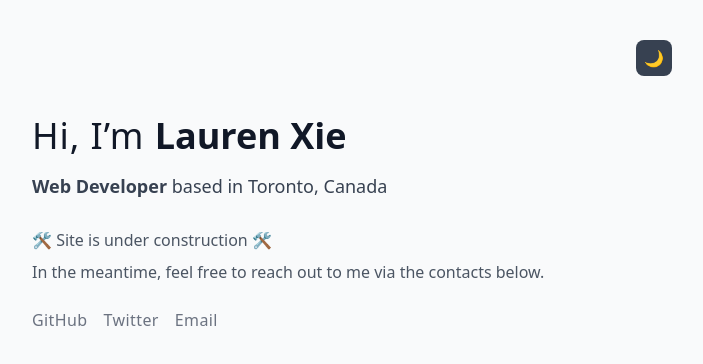
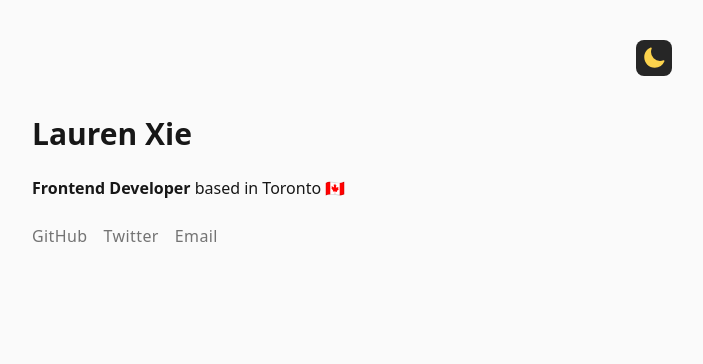
Before and after one commit to lrnxie/lrnxie.com, a Next.js app: page / in a window 1280 px wide. Shown: the top 364 px of the page, without its empty margins (288-991 px from the left). Built offline with nearby package versions, Linux system fonts and the light colour scheme.

Commit message:
Some UI updates

```diff
--- a/components/Layout.js
+++ b/components/Layout.js
@@ -1,6 +1,34 @@
 import Head from "next/head";
 import { useState, useEffect } from "react";
 import { useTheme } from "next-themes";
+
+function SunIcon() {
+  return (
+    <svg
+      xmlns="http://www.w3.org/2000/svg"
+      viewBox="0 0 24 24"
+      className="mx-auto w-7 h-7 fill-amber-500"
+    >
+      <path d="M12 2.25a.75.75 0 01.75.75v2.25a.75.75 0 01-1.5 0V3a.75.75 0 01.75-.75zM7.5 12a4.5 4.5 0 119 0 4.5 4.5 0 01-9 0zM18.894 6.166a.75.75 0 00-1.06-1.06l-1.591 1.59a.75.75 0 101.06 1.061l1.591-1.59zM21.75 12a.75.75 0 01-.75.75h-2.25a.75.75 0 010-1.5H21a.75.75 0 01.75.75zM17.834 18.894a.75.75 0 001.06-1.06l-1.59-1.591a.75.75 0 10-1.061 1.06l1.59 1.591zM12 18a.75.75 0 01.75.75V21a.75.75 0 01-1.5 0v-2.25A.75.75 0 0112 18zM7.758 17.303a.75.75 0 00-1.061-1.06l-1.591 1.59a.75.75 0 001.06 1.061l1.591-1.59zM6 12a.75.75 0 01-.75.75H3a.75.75 0 010-1.5h2.25A.75.75 0 016 12zM6.697 7.757a.75.75 0 001.06-1.06l-1.59-1.591a.75.75 0 00-1.061 1.06l1.59 1.591z" />
+    </svg>
+  );
+}
+
+function MoonIcon() {
+  return (
+    <svg
+      xmlns="http://www.w3.org/2000/svg"
+      viewBox="0 0 24 24"
+      className="mx-auto w-6 h-6 fill-amber-300"
+    >
+      <path
+        fillRule="evenodd"
+        d="M9.528 1.718a.75.75 0 01.162.819A8.97 8.97 0 009 6a9 9 0 009 9 8.97 8.97 0 003.463-.69.75.75 0 01.981.98 10.503 10.503 0 01-9.694 6.46c-5.799 0-10.5-4.701-10.5-10.5 0-4.368 2.667-8.112 6.46-9.694a.75.75 0 01.818.162z"
+        clipRule="evenodd"
+      />
+    </svg>
+  );
+}
 
 export default function Container({ children }) {
   const [mounted, setMounted] = useState(false);
@@ -20,10 +48,10 @@
 
       <nav className="flex justify-end pt-5 pb-10">
         <button
-          className="w-9 h-9 rounded-lg bg-gray-700 dark:bg-slate-200"
+          className="w-9 h-9 rounded-lg bg-neutral-800 dark:bg-neutral-100"
           onClick={() => setTheme(resolvedTheme === "dark" ? "light" : "dark")}
         >
-          {resolvedTheme === "dark" ? "☀️" : "🌙"}
+          {resolvedTheme === "dark" ? <SunIcon /> : <MoonIcon />}
         </button>
       </nav>
 
--- a/pages/_document.js
+++ b/pages/_document.js
@@ -4,7 +4,7 @@
   return (
     <Html lang="en">
       <Head />
-      <body className="bg-gray-50 text-gray-900 dark:bg-slate-900 dark:text-slate-100">
+      <body className="bg-neutral-50 text-neutral-900 transition-colors duration-200 dark:bg-[#0C0D0F] dark:text-neutral-50">
         <Main />
         <NextScript />
       </body>
--- a/pages/index.js
+++ b/pages/index.js
@@ -1,49 +1,43 @@
 import Layout from "../components/Layout";
 
 export default function Home() {
+  const links = [
+    {
+      name: "GitHub",
+      url: "https://github.com/lrnxie",
+    },
+    {
+      name: "Twitter",
+      url: "https://twitter.com/lrnxie",
+    },
+  ];
   return (
     <Layout>
       <div>
-        <div className="mb-6">
-          <h1 className="text-4xl font-light tracking-wide mb-4">
-            Hi, I&rsquo;m{" "}
-            <span className="font-bold tracking-normal">Lauren Xie</span>
-          </h1>
+        <h1 className="text-3xl font-bold mb-6">Lauren Xie</h1>
 
-          <h2 className="text-lg text-gray-700 dark:text-slate-200 mb-7">
-            <span className="font-semibold">Web Developer</span> based in
-            Toronto, Canada
-          </h2>
+        <p className="max-w-xl mb-6">
+          {/* Hi, I&rsquo;m Lauren, a{" "} */}
+          <span className="font-semibold">Frontend Developer</span> based in
+          Toronto 🇨🇦
+        </p>
 
-          <div className="text-gray-600 dark:text-slate-300">
-            <p className="font-medium mb-2">🛠 Site is under construction 🛠</p>
-            <p>
-              In the meantime, feel free to reach out to me via the contacts
-              below.
-            </p>
-          </div>
-        </div>
+        <div className="flex text-neutral-500 tracking-wide dark:text-neutral-400">
+          {links.map((link) => (
+            <a
+              key={link.name}
+              className="mr-4 hover:text-neutral-700 dark:hover:text-neutral-300"
+              href={link.url}
+              target="_blank"
+              rel="noreferrer"
+            >
+              {link.name}
+            </a>
+          ))}
 
-        <div className="text-gray-500 tracking-wide dark:text-slate-400">
           <a
-            className="mr-4 hover:text-gray-700 dark:hover:text-slate-300"
-            href="https://github.com/lrnxie"
-            target="_blank"
-            rel="noreferrer"
-          >
-            GitHub
-          </a>
-          <a
-            className="mr-4 hover:text-gray-700 dark:hover:text-slate-300"
-            href="https://twitter.com/lrnxie"
-            target="_blank"
-            rel="noreferrer"
-          >
-            Twitter
-          </a>
-          <a
-            className="hover:text-gray-700 dark:hover:text-slate-300"
-            href="mailto:lrnxie@gmail.com"
+            className="hover:text-neutral-700 dark:hover:text-neutral-300"
+            href="mailto:hello@lrnxie.com"
           >
             Email
           </a>
```
